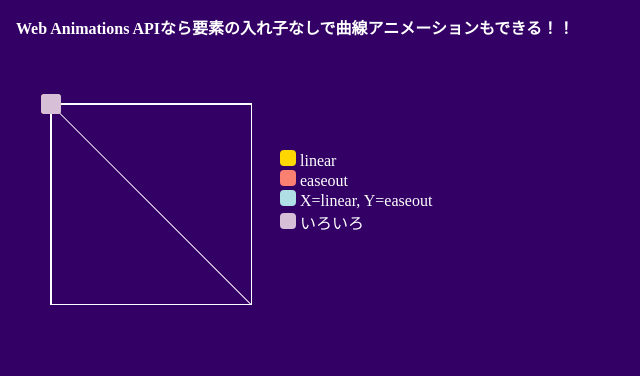
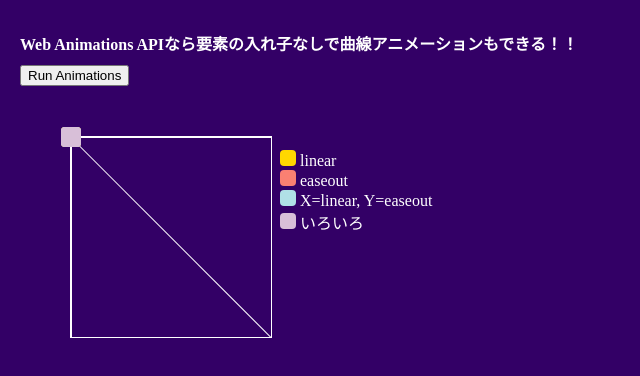
Before and after one commit to yuneco/webanimation-star, a plain HTML site: page composite.html in a window 1280 px wide. Shown: the whole page, without its empty margins (0-640 px from the left). Drawn offline with Linux system fonts and the light colour scheme.

Commit message:
Add button to run

```diff
--- a/composite.html
+++ b/composite.html
@@ -8,6 +8,7 @@
 </head>
 <body>
   <h1>Web Animations APIなら要素の入れ子なしで曲線アニメーションもできる！！</h1>
+  <button id="run">Run Animations</button>
   <div class="stage"></div>
   <div class="legend">
     <div class="item item1">
--- a/src-composite/main.js
+++ b/src-composite/main.js
@@ -149,7 +149,7 @@ const initStage = () => {
   box.appendChild(el3);
   box.appendChild(el4);
 
-  box.addEventListener("click", async (ev) => {
+  document.querySelector("#run").addEventListener("click", async (ev) => {
     animateLinear(el1);
     animateOut(el2);
     animateYOut(el3);
--- a/src-composite/style.css
+++ b/src-composite/style.css
@@ -4,6 +4,9 @@ html, body {
   box-sizing: border-box;
   height: 100%;
   background-color: #330066;
+}
+body {
+  padding: 20px;
 }
 .stage {
   position: relative;
@@ -40,6 +43,5 @@ html, body {
 }
 h1 {
   font-size: 16px;
-  padding: 4px 16px;
   color: white;
 }
```
